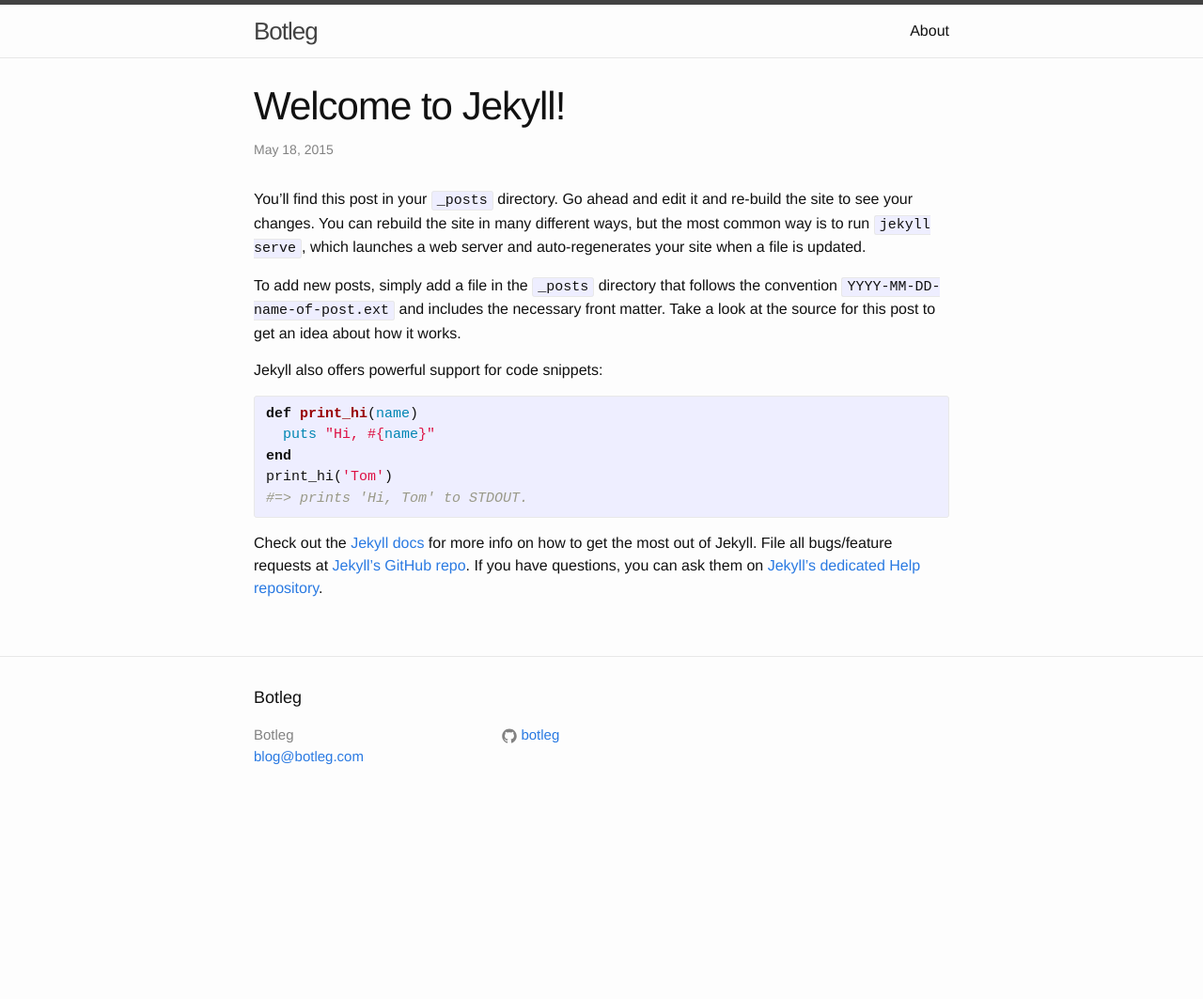
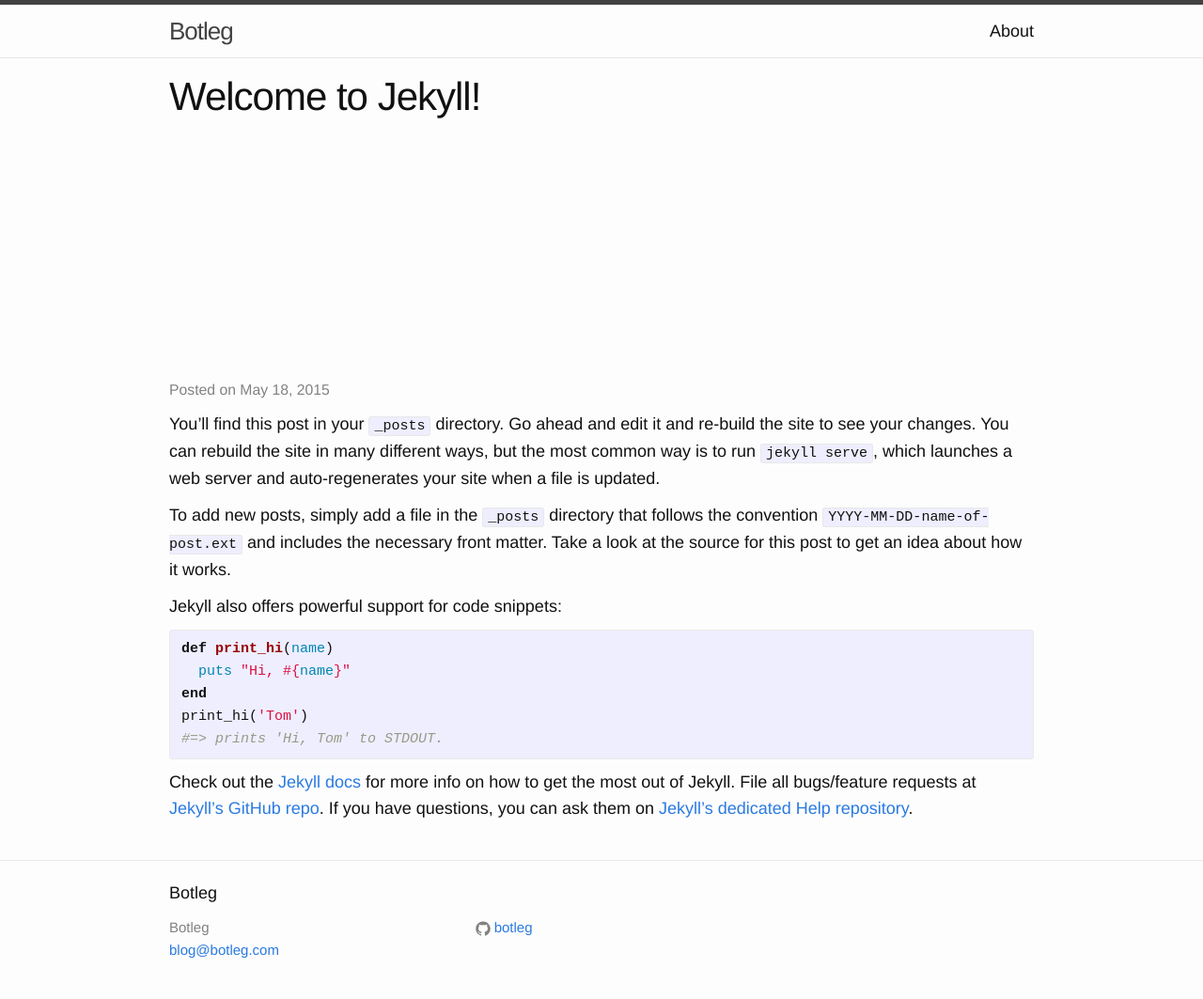
Before and after one commit to botleg/botleg.github.io, a Jekyll site: the page built from _posts/2015-05-18-welcome-to-jekyll.markdown, in a window 1280 px wide. Shown: the whole page at 94% size. Built offline with Jekyll 4.4.1, drawn with Linux system fonts in a browser that asks for light colours; before the commit the page ends 900 px from its top, so only the background shows below that.

Commit message:
adjust variables in main.scss and post-header class

```diff
--- a/_layouts/post.html
+++ b/_layouts/post.html
@@ -5,10 +5,10 @@
 
   <header class="post-header">
     <h1 class="post-title">{{ page.title }}</h1>
-    <p class="post-meta">{{ page.date | date: "%b %-d, %Y" }}{% if page.author %} • {{ page.author }}{% endif %}{% if page.meta %} • {{ page.meta }}{% endif %}</p>
   </header>
 
   <article class="post-content">
+    <p class="post-meta">Posted on {{ page.date | date: "%b %-d, %Y" }}{% if page.meta %} • {{ page.meta }}{% endif %}</p>
     {{ content }}
   </article>
 
--- a/_sass/_layout.scss
+++ b/_sass/_layout.scss
@@ -194,6 +194,7 @@
  * Posts
  */
 .post-header {
+    height: 300px;
     margin-bottom: $spacing-unit;
 }
 
--- a/css/main.scss
+++ b/css/main.scss
@@ -7,11 +7,11 @@
 
 // Our variables
 $base-font-family: Helvetica, Arial, sans-serif;
-$base-font-size:   16px;
+$base-font-size:   18px;
 $small-font-size:  $base-font-size * 0.875;
-$base-line-height: 1.5;
+$base-line-height: 1.6;
 
-$spacing-unit:     30px;
+$spacing-unit:     20px;
 
 $text-color:       #111;
 $background-color: #fdfdfd;
@@ -22,10 +22,12 @@
 $grey-color-dark:  darken($grey-color, 25%);
 
 // Width of the content area
-$content-width:    800px;
+$content-width:    960px;
 
-$on-palm:          600px;
-$on-laptop:        800px;
+$on-palm:          650px;
+$on-laptop:        960px;
+$on-phone: 650px;
+$on-wide: 1200px;
 
 
 
@@ -47,6 +49,7 @@
 // Import partials from `sass_dir` (defaults to `_sass`)
 @import
         "base",
+        "mixins",
         "layout",
         "syntax-highlighting"
 ;
```
Also changed, not shown: _sass/mixins.scss (added).
